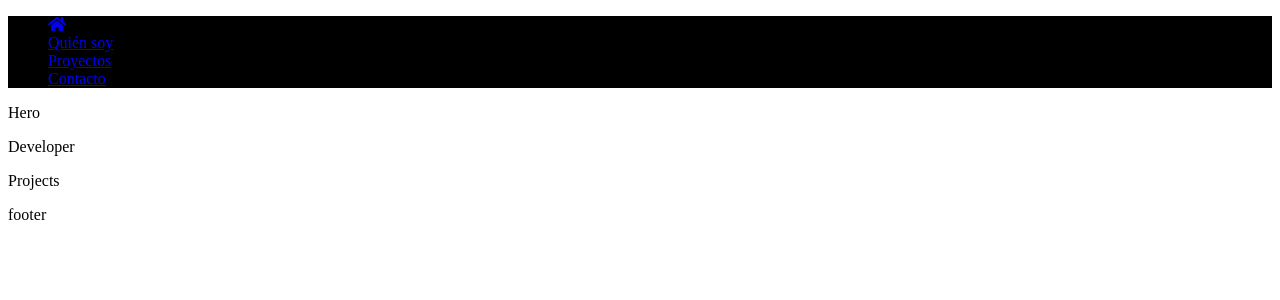
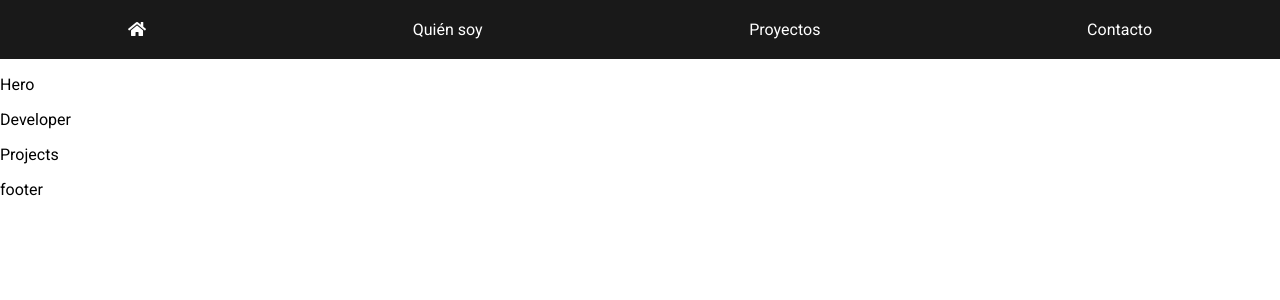
Before and after one commit to leireriel/leire-rico-portfolio, a React (Create React App) app: page / in a window 1280 px wide. Shown: the top 300 px of the page. Built offline with nearby package versions, Linux system fonts and the light colour scheme.

Commit message:
create variables for scss and header

```diff
--- a/public/index.html
+++ b/public/index.html
@@ -6,6 +6,7 @@
     <meta name="viewport" content="width=device-width, initial-scale=1" />
     <meta name="theme-color" content="#000000" />
     <link rel="manifest" href="%PUBLIC_URL%/manifest.json" />
+    <link href="https://fonts.googleapis.com/css?family=Roboto:300,400,700&display=swap" rel="stylesheet">
     <link rel="stylesheet" href="https://use.fontawesome.com/releases/v5.8.2/css/all.css" integrity="sha384-oS3vJWv+0UjzBfQzYUhtDYW+Pj2yciDJxpsK1OYPAYjqT085Qq/1cq5FLXAZQ7Ay" crossorigin="anonymous">
     <title>Portfolio Leire Rico</title>
   </head>
--- a/src/App.js
+++ b/src/App.js
@@ -4,6 +4,7 @@ import Hero from './components/Hero';
 import Developer from './components/Developer';
 import Projects from './components/Projects';
 import Footer from './components/Footer';
+import './App.scss';
 
 class App extends Component {
   render() {
--- /dev/null
+++ b/src/App.scss
@@ -0,0 +1,8 @@
+@import 'styles/core/variables';
+
+body {
+  font-family: $fontFamily;
+  font-weight: $fontWeight_regular;
+  margin: 0;
+  padding: 0;
+}
--- a/src/components/Header/Header.scss
+++ b/src/components/Header/Header.scss
@@ -1,3 +1,28 @@
+@import '../../styles/core/variables';
+
 .nav__container {
-  background-color: black;
+  background-color: $colorSecundary;
 }
+
+.nav__list {
+  display: flex;
+  justify-content: space-between;
+  list-style: none;
+  margin: 0;
+  padding: 20px 10%;
+  @media all and (min-width: 768px) {
+
+  }
+  @media all and (min-width: 1280px) {
+
+  }
+}
+
+.nav__item {
+
+}
+
+.nav__link {
+  text-decoration: none;
+  color: $colorPrimary;
+}
--- a/src/components/Header/index.js
+++ b/src/components/Header/index.js
@@ -7,18 +7,18 @@ class Header extends Component {
       <nav className="nav__container">
         <ol className="nav__list">
           <li className="nav__item">
-            <a href="/html/">
-              <i className="fas fa-home nav__home"></i>
+            <a href="/html/" className="nav__link">
+              <i className="fas fa-home"></i>
             </a>
           </li>
           <li className="nav__item">
-            <a href="#..." className="nav__whoIAm">Quién soy</a>
+            <a href="#..." className="nav__link">Quién soy</a>
           </li>
           <li className="nav__item">
-            <a href="#..." className="nav__projects">Proyectos</a>
+            <a href="#..." className="nav__link">Proyectos</a>
           </li>
           <li className="nav__item">
-            <a href="#..." className="nav__contact">Contacto</a>
+            <a href="#..." className="nav__link">Contacto</a>
           </li>
         </ol>
       </nav>
--- /dev/null
+++ b/src/styles/core/_variables.scss
@@ -0,0 +1,9 @@
+//Colors
+$colorPrimary: #fff;
+$colorSecundary: #191919;
+
+//Typography
+$fontFamily: 'Roboto', sans-serif;
+$fontWeight_light: 300;
+$fontWeight_regular: 400;
+$fontWeight_bold: 700;
```
